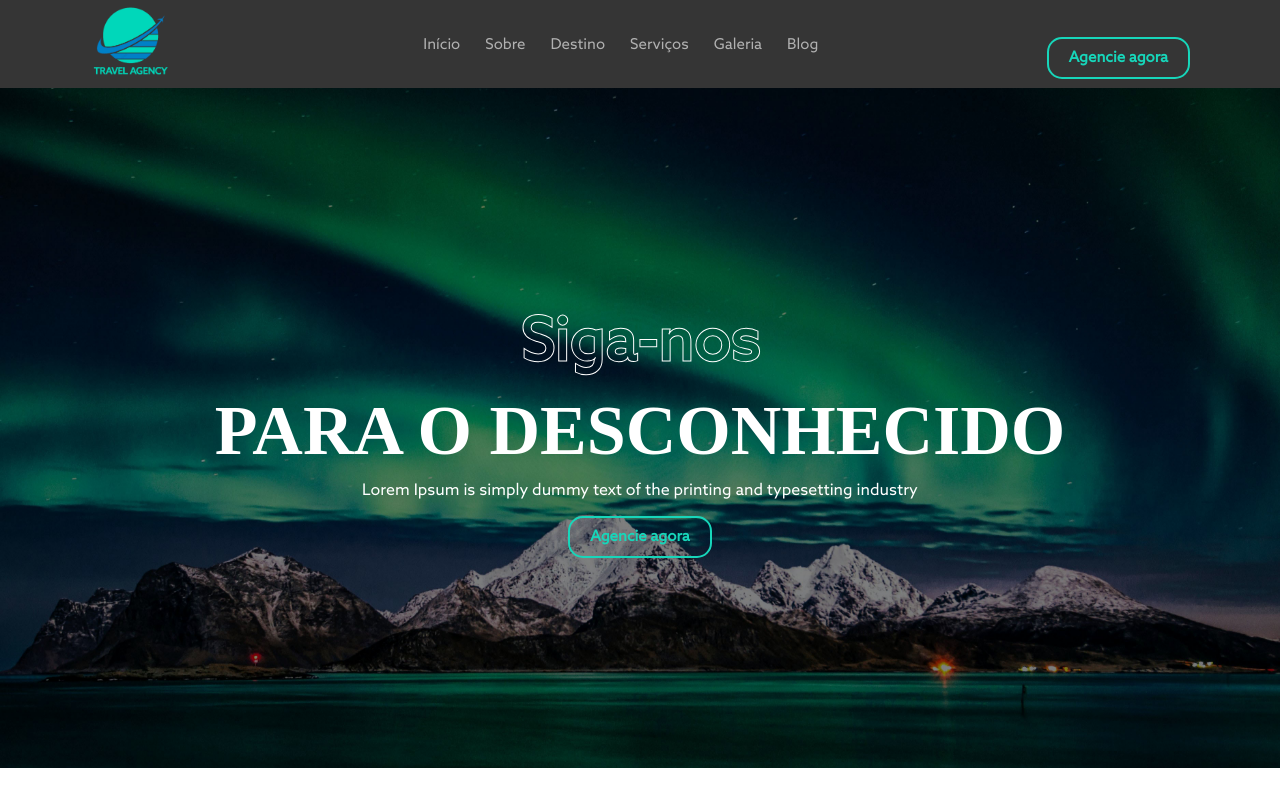
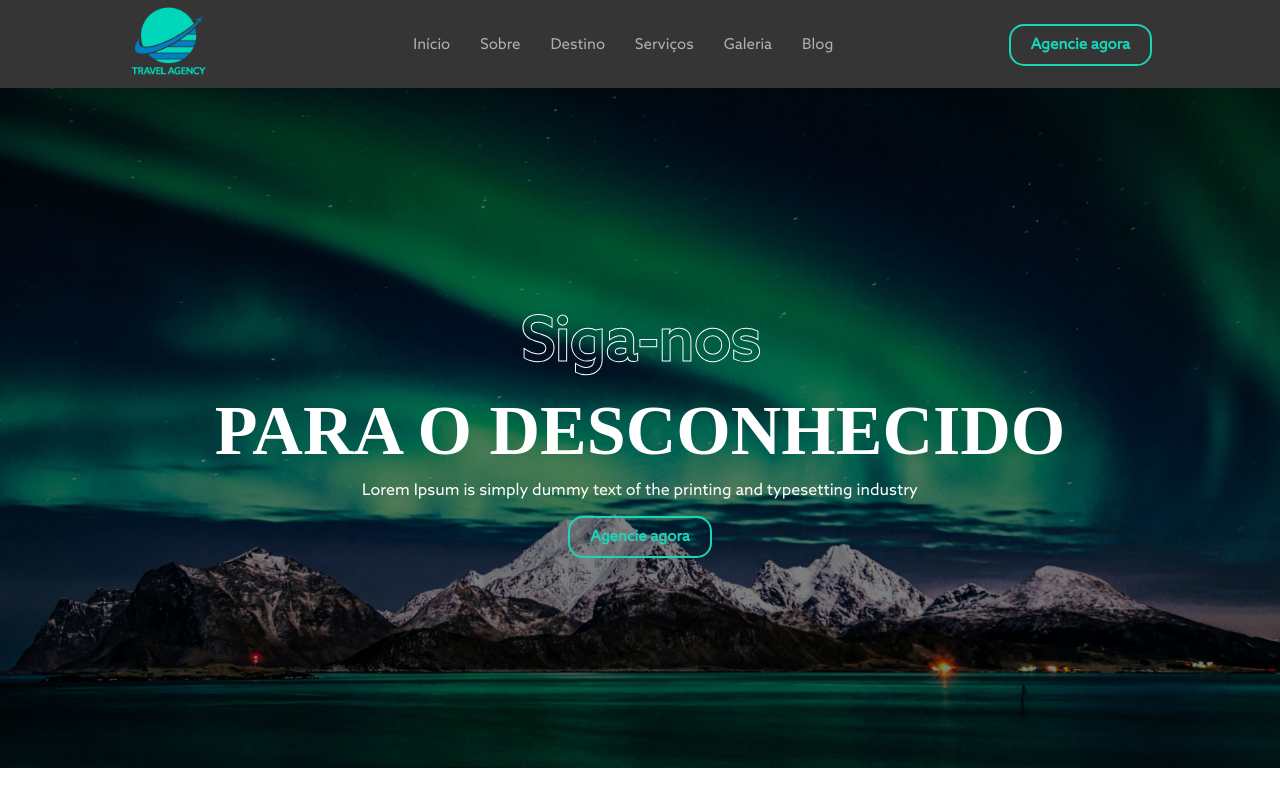
Before and after one commit to nashEm8/travel_agency, a React (Create React App) app: page / in a window 1280 px wide. Built offline with nearby package versions, Linux system fonts and the light colour scheme; a web font is replaced by a local one.

Commit message:
Alterando largura

```diff
--- a/src/components/header/Header.jsx
+++ b/src/components/header/Header.jsx
@@ -1,10 +1,11 @@
 import logo from '../../images/logo.png';
 import '../header/header.css';
+import '../header/header-queries.css';
 
 const Header = () => {
     return(
         <>
-            <div className="header">
+            <header className="header">
                 <div className='topo'>
                     <div className="logo">
                         <img src={logo}/>
@@ -19,11 +20,11 @@ const Header = () => {
                             <li><a href="">Blog</a></li>
                         </nav>
                     </div>
-                    <div className='button-menu'>
+                    <div className='button-nav'>
                         <a href='#'>Agencie agora</a>
                     </div>
                 </div>
-            </div>
+            </header>
         </>
     );
 }
--- a/src/components/header/header.css
+++ b/src/components/header/header.css
@@ -14,10 +14,10 @@
 }
 
 .header .topo{
+    width: 80%;
     display: flex;
     justify-content: space-between;
     align-items: center;
-    width: 1100px;
     padding: 5px 0;
 }
 
@@ -31,7 +31,7 @@
 }
 
 .menu nav li{
-    margin-left: 25px;
+    margin-left: 30px;
 }
 
 .menu nav li a{
@@ -40,6 +40,7 @@
     font-size: 15px;
     padding: 10px 0;
     color: #b1b1b1;
+    text-decoration: none;
 }
 
 .menu nav li a::after{
@@ -53,20 +54,28 @@
     transition: 0.5s ease-in;
 }
 
+.menu nav li a:hover{
+    color: #17d6ba;
+}
+
 .menu nav li a:hover::after{
     width: 100%;
     transition: .4s ease-in;
 }
 
-.header .button-menu a{
+.header .button-nav a{
     font-family: azoRegular;
+    border: 2px solid #17d6ba;
+    text-decoration: none;
+    font-weight: bold;
+    border-radius: 15px;
     font-size: 15px;
+    padding: 10px 20px;
     color: #17d6ba;
-    border: 2px solid #17d6ba;
-    border-radius: 15px;
+    transition: .3s ease-in;
 }
 
-.header .button-menu a:hover{
+.header .button-nav a:hover{
     background-color: #17d6ba;
     color: #353535;
 }
```
